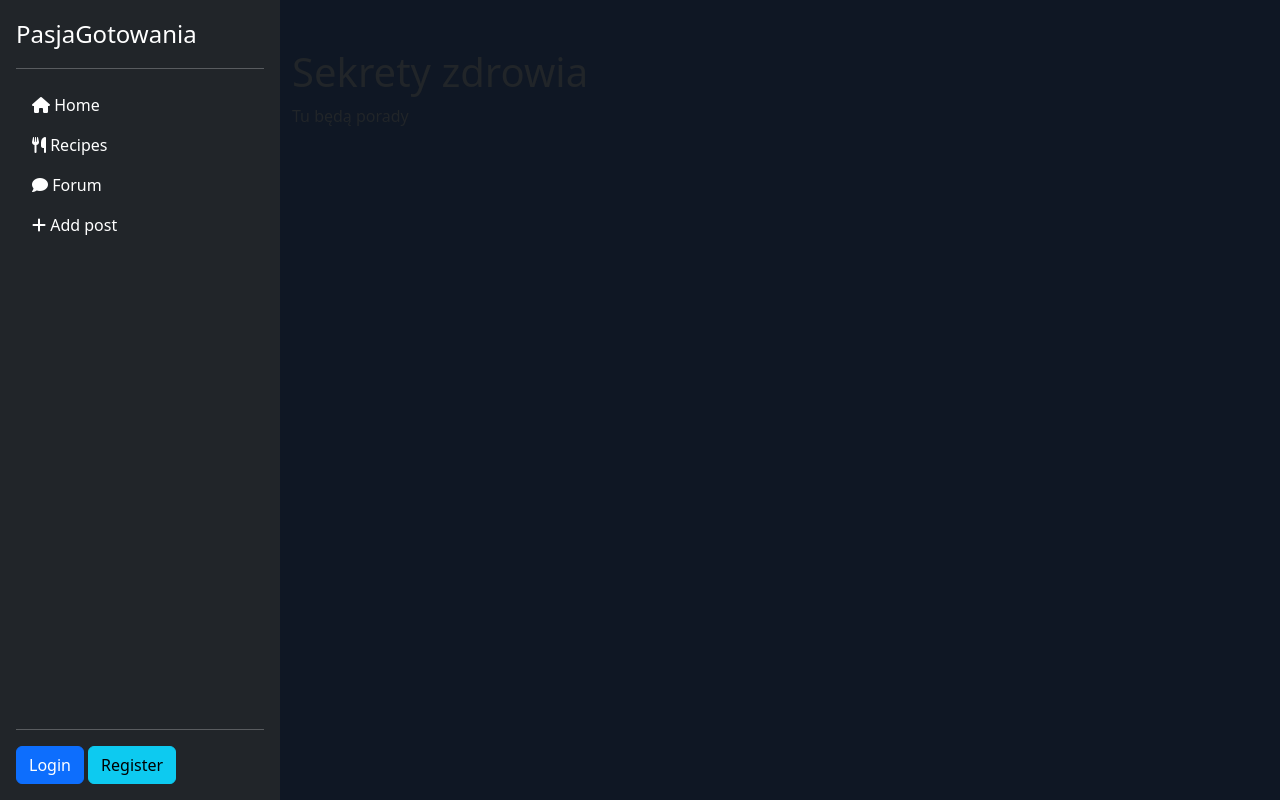
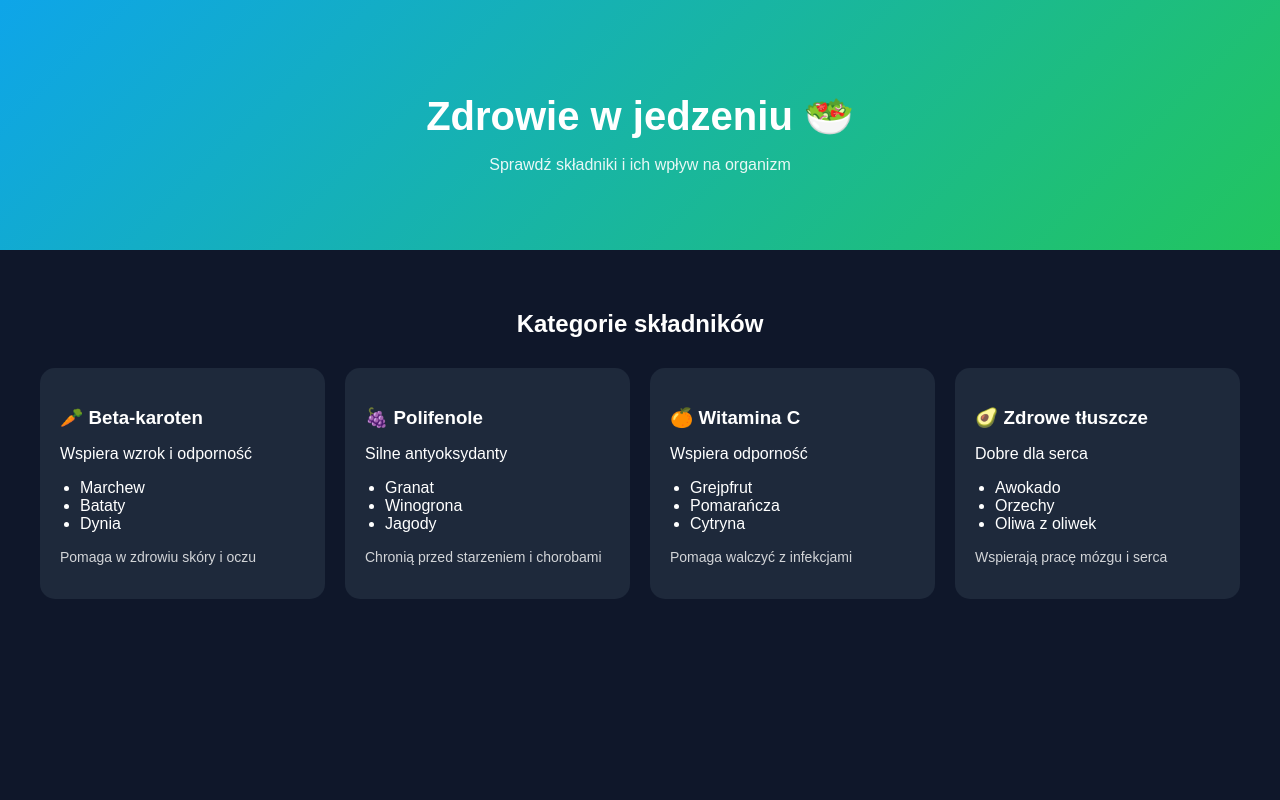
Before and after one commit to kinczar/PasjaGotowania.pl, a Django app: template webapp/main/templates/main/health.html in a window 1280 px wide. Run offline with Django 5.2, Linux system fonts and the light colour scheme; the template is opened without the code that fills it, so the values that code supplies are empty.

Commit message:
Kosmetyka strony
Dodałem zawartosc i plik stylow css

```diff
--- /dev/null
+++ b/webapp/main/static/main/css/health.css
@@ -0,0 +1,66 @@
+body {
+    margin: 0;
+    font-family: Arial, sans-serif;
+    background: #0f172a;
+    color: white;
+}
+
+/* HERO */
+.hero {
+    text-align: center;
+    padding: 60px 20px;
+    background: linear-gradient(135deg, #0ea5e9, #22c55e);
+}
+
+.hero h1 {
+    font-size: 40px;
+    margin-bottom: 10px;
+}
+
+.hero p {
+    opacity: 0.9;
+}
+
+/* SEKCJA */
+.categories {
+    padding: 40px;
+}
+
+.categories h2 {
+    text-align: center;
+    margin-bottom: 30px;
+}
+
+/* GRID */
+.grid {
+    display: grid;
+    grid-template-columns: repeat(auto-fit, minmax(250px, 1fr));
+    gap: 20px;
+}
+
+/* KARTY */
+.card {
+    background: #1e293b;
+    padding: 20px;
+    border-radius: 15px;
+    transition: 0.3s;
+}
+
+.card:hover {
+    transform: scale(1.05);
+    background: #334155;
+}
+
+.card h3 {
+    margin-bottom: 10px;
+}
+
+.card ul {
+    padding-left: 20px;
+}
+
+.card .desc {
+    margin-top: 10px;
+    font-size: 14px;
+    opacity: 0.8;
+}
--- a/webapp/main/templates/main/health.html
+++ b/webapp/main/templates/main/health.html
@@ -1,10 +1,69 @@
-{% extends 'main/layout/layout.html' %}
+<!DOCTYPE html>
+<html lang="pl">
+<head>
+    {% load static %}
+    <meta charset="UTF-8">
+    <title>Zdrowie | PasjaGotowania</title>
+    <link rel="stylesheet" href="{% static 'main/css/health.css' %}">
+</head>
+<body>
 
-{% block title %}Zdrowie{% endblock %}
+<section class="hero">
+    <h1>Zdrowie w jedzeniu 🥗</h1>
+    <p>Sprawdź składniki i ich wpływ na organizm</p>
+</section>
 
-{% block content %}
+<section class="categories">
+    <h2>Kategorie składników</h2>
 
-<h1>Sekrety zdrowia</h1>
-<p>Tu będą porady</p>
+    <div class="grid">
 
-{% endblock %}
+        <div class="card">
+            <h3>🥕 Beta-karoten</h3>
+            <p>Wspiera wzrok i odporność</p>
+            <ul>
+                <li>Marchew</li>
+                <li>Bataty</li>
+                <li>Dynia</li>
+            </ul>
+            <p class="desc">Pomaga w zdrowiu skóry i oczu</p>
+        </div>
+
+        <div class="card">
+            <h3>🍇 Polifenole</h3>
+            <p>Silne antyoksydanty</p>
+            <ul>
+                <li>Granat</li>
+                <li>Winogrona</li>
+                <li>Jagody</li>
+            </ul>
+            <p class="desc">Chronią przed starzeniem i chorobami</p>
+        </div>
+
+        <div class="card">
+            <h3>🍊 Witamina C</h3>
+            <p>Wspiera odporność</p>
+            <ul>
+                <li>Grejpfrut</li>
+                <li>Pomarańcza</li>
+                <li>Cytryna</li>
+            </ul>
+            <p class="desc">Pomaga walczyć z infekcjami</p>
+        </div>
+
+        <div class="card">
+            <h3>🥑 Zdrowe tłuszcze</h3>
+            <p>Dobre dla serca</p>
+            <ul>
+                <li>Awokado</li>
+                <li>Orzechy</li>
+                <li>Oliwa z oliwek</li>
+            </ul>
+            <p class="desc">Wspierają pracę mózgu i serca</p>
+        </div>
+
+    </div>
+</section>
+
+</body>
+</html>
```
